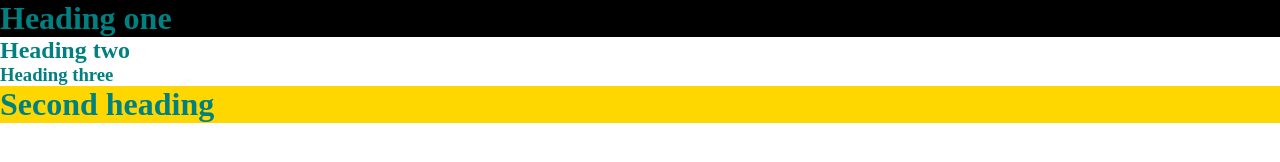
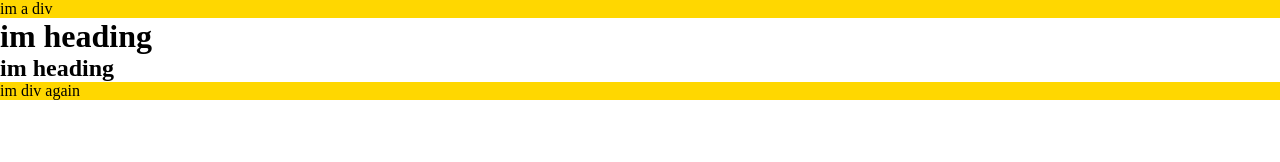
Before and after one commit to srsahana/css, a plain HTML site: page index.html in a window 1280 px wide. Drawn offline with Linux system fonts and the light colour scheme.

Commit message:
children selector

```diff
--- a/index.html
+++ b/index.html
@@ -12,24 +12,18 @@
             box-sizing: border-box;
 
         }
-        .background{
-            color: teal;
+        div.parent div{
+            background-color: gold;
         }
-       h1.background{
-           background-color: black;
-       }
-       h1.background#unique{
-           background-color: gold;
-       }
-
 
     </style>
 </head>
 <body>
-   <h1 class="background">Heading one</h1>
-   <h2 class="background">Heading two</h2>
-   <h3 class="background">Heading three</h3>
-   <h1 id="unique" class="background">Second heading</h1>
-
+    <div class="parent">
+       <div>im a div</div>
+       <h1>im heading</h1>
+       <h2>im heading</h2>
+       <div>im div again</div>
+    </div>
 </body>
 </html>
```
